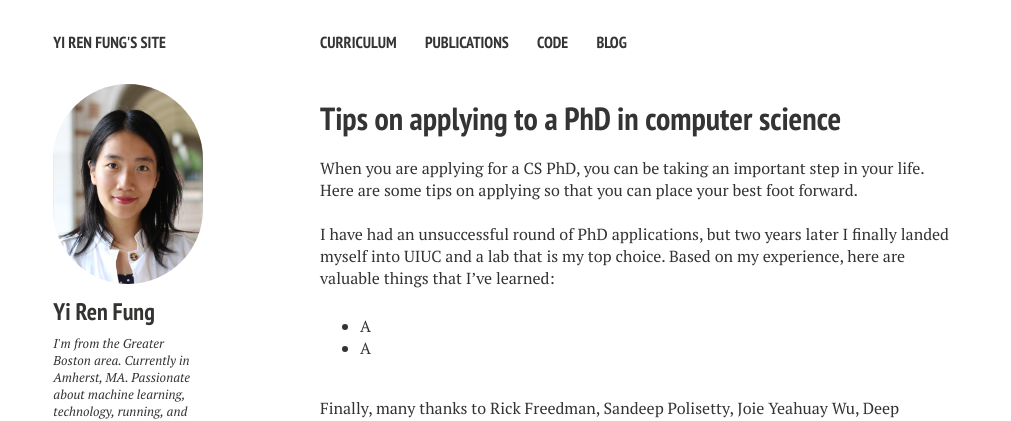
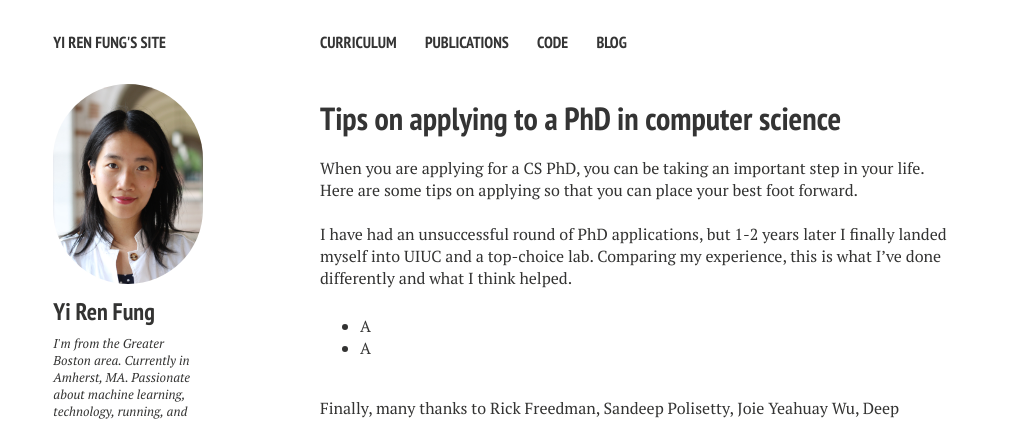
Before and after one commit to yrf1/yrf1.github.io, a Jekyll site: the page built from _posts/2020-01-07-on-phd-applications.md, in a window 1280 px wide. Shown: the top 421 px of the page, without its empty margins (0-1011 px from the left). Built offline with Jekyll 4.4.1, drawn with Linux system fonts in a browser that asks for light colours; nearby versions of some CDN libraries; comment, search, counter and statistics services are not loaded.

Commit message:
Updated blog post

```diff
--- a/_posts/2020-01-07-on-phd-applications.md
+++ b/_posts/2020-01-07-on-phd-applications.md
@@ -9,7 +9,7 @@ comments: true
 When you are applying for a CS PhD, you can be taking an important step in your life. Here are some tips on applying so that you can place your best foot forward.
 
 <br>
-I have had an unsuccessful round of PhD applications, but two years later I finally landed myself into UIUC and a lab that is my top choice. Based on my experience, here are valuable things that I've learned:
+I have had an unsuccessful round of PhD applications, but 1-2 years later I finally landed myself into UIUC and a top-choice lab. Comparing my experience, this is what I've done differently and what I think helped.
 * A
 * A
 <br />
```
